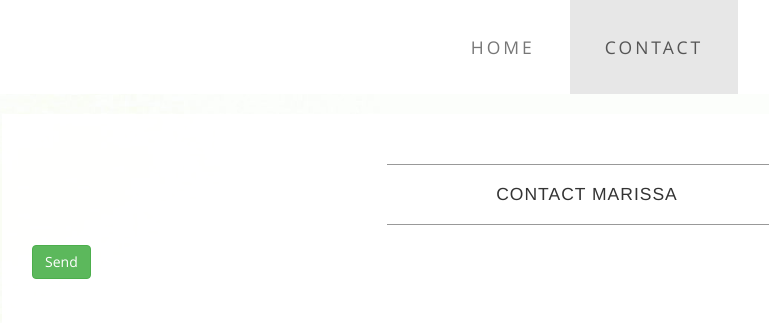
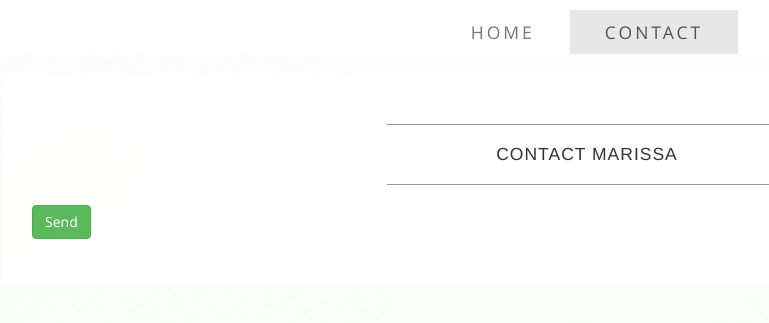
Before and after one commit to arecker/murals, a Django app: page /contact/ in a window 1280 px wide. Shown: the top 323 px of the page, without its empty margins (53-822 px from the left). Run offline with Django 3.2, Linux system fonts and the light colour scheme; data that the repository does not hold is empty; parts of the project's set-up code (start-up, migrations or seed data) failed here and were passed over; some libraries are stand-ins or nearby versions; some web fonts are replaced.

Commit message:
Adjusts navbar size

```diff
--- a/static/css/site.css
+++ b/static/css/site.css
@@ -1,3 +1,11 @@
 .img-center {
     margin: 0 auto;
 }
+
+.navbar-nav > li > a, .navbar-brand {
+    margin-top: 10px;
+    padding-top: 10px;
+    padding-bottom: 10px;
+}
+
+.navbar {min-height:28px !important;}
```
